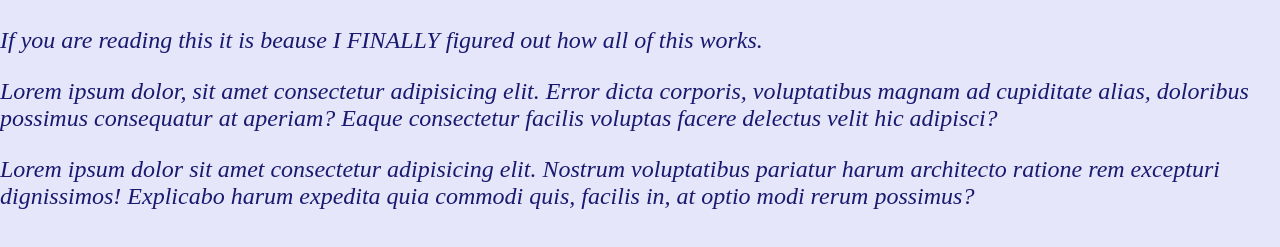
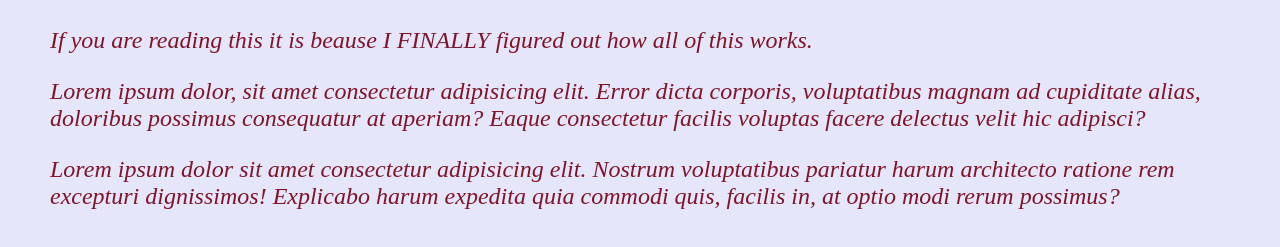
Before and after one commit to lyndajoncaf/lyndajoncaf.github.io, a plain HTML site: page index.html in a window 1280 px wide. Shown: the part 75-322 px from the top of the page. Drawn offline with Linux system fonts and the light colour scheme.

Commit message:
Update style.css

```diff
--- a/resources/style.css
+++ b/resources/style.css
@@ -1,6 +1,6 @@
 body {
     background-color: lavender;
-    margin: auto;
+    margin: 20px;
 }
 
 h2 {
@@ -12,7 +12,13 @@ h2 {
 
 p {
     font-size: 24px;
-    color: midnightblue;
+    color: rgb(126, 21, 43);
     font-style: italic;
     text-align: left;
+    margin-left: 30px;
+
 }
+
+.text-block {
+    padding-top: 30px;
+}
```
